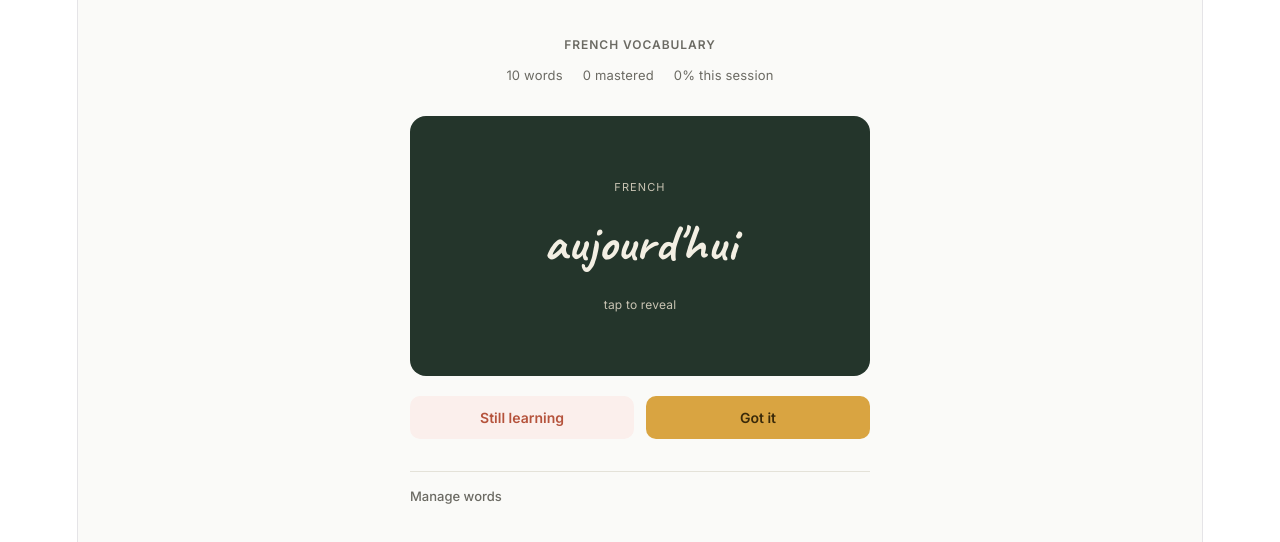
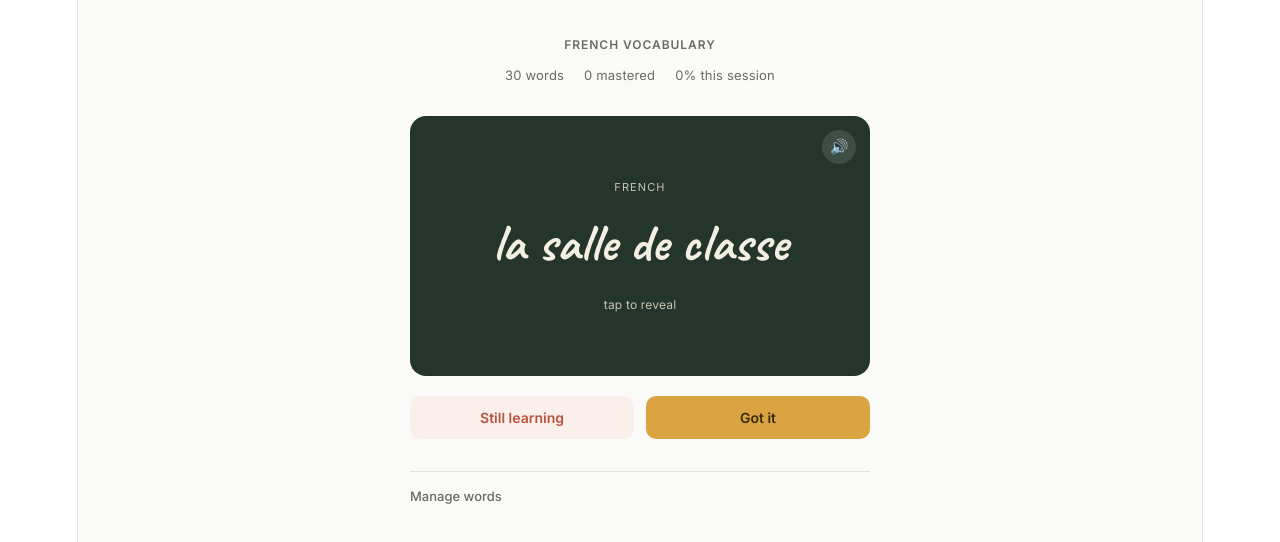
Before and after one commit to elijahetni17-cpu/french-flashcards, a React (Vite) app: page / in a window 1280 px wide. Shown: the top 542 px of the page. Built offline with nearby package versions, Linux system fonts and the light colour scheme.

Commit message:
Add course vocabulary and speaker button

```diff
--- a/src/App.jsx
+++ b/src/App.jsx
@@ -1,16 +1,36 @@
 import React, { useState, useMemo, useRef, useEffect } from "react";
 
 const STARTER_DECK = [
-  { front: "le chat", back: "the cat" },
-  { front: "manger", back: "to eat" },
-  { front: "la maison", back: "the house" },
-  { front: "aujourd'hui", back: "today" },
-  { front: "parler", back: "to speak" },
-  { front: "beaucoup", back: "a lot / many" },
-  { front: "le travail", back: "work / job" },
-  { front: "comprendre", back: "to understand" },
-  { front: "toujours", back: "always" },
-  { front: "l'ami / l'amie", back: "the friend" },
+  { front: "bonjour", back: "hello / good morning" },
+  { front: "bonsoir", back: "good evening" },
+  { front: "bonne nuit", back: "good night" },
+  { front: "salut", back: "hi (informal)" },
+  { front: "enchanté(e)", back: "nice to meet you" },
+  { front: "l'étudiant(e)", back: "the student" },
+  { front: "le copain / la copine", back: "the friend / mate" },
+  { front: "l'ami(e)", back: "the friend" },
+  { front: "l'ordinateur", back: "the computer" },
+  { front: "la salle de classe", back: "the classroom" },
+  { front: "le livre", back: "the book" },
+  { front: "la table", back: "the table" },
+  { front: "le stylo", back: "the pen" },
+  { front: "la gomme", back: "the eraser" },
+  { front: "le marché", back: "the market" },
+  { front: "une assiette", back: "a plate" },
+  { front: "le riz", back: "rice" },
+  { front: "les oranges", back: "the oranges" },
+  { front: "les mangues", back: "the mangoes" },
+  { front: "le gâteau", back: "the cake" },
+  { front: "le pâtissier", back: "the pastry chef" },
+  { front: "l'hôpital", back: "the hospital" },
+  { front: "l'entreprise", back: "the company" },
+  { front: "l'ingénieur(e)", back: "the engineer" },
+  { front: "le professeur", back: "the teacher" },
+  { front: "la vendeuse", back: "the saleswoman" },
+  { front: "le panier", back: "the basket" },
+  { front: "la nationalité", back: "the nationality" },
+  { front: "les vacances", back: "the holidays / vacation" },
+  { front: "l'emploi du temps", back: "the timetable" },
 ];
 
 const STORAGE_KEY = "french-flashcards-deck";
@@ -51,12 +71,25 @@ export default function FrenchFlashcards() {
   }, [cards]);
   const [currentId, setCurrentId] = useState(null);
   const [flipped, setFlipped] = useState(false);
+  const [instant, setInstant] = useState(false);
   const [reviewed, setReviewed] = useState(0);
   const [correct, setCorrect] = useState(0);
   const [showManage, setShowManage] = useState(false);
   const [newFront, setNewFront] = useState("");
   const [newBack, setNewBack] = useState("");
   const lastIdRef = useRef(null);
+  const rafRef = useRef(null);
+
+  useEffect(() => {
+    if (!instant) return;
+    const raf1 = requestAnimationFrame(() => {
+      rafRef.current = requestAnimationFrame(() => setInstant(false));
+    });
+    return () => {
+      cancelAnimationFrame(raf1);
+      if (rafRef.current) cancelAnimationFrame(rafRef.current);
+    };
+  }, [instant]);
 
   const mastered = cards.filter((c) => c.box >= 4).length;
 
@@ -84,6 +117,19 @@ export default function FrenchFlashcards() {
     lastIdRef.current = id;
   }
 
+  function speak(text) {
+    try {
+      if (!("speechSynthesis" in window)) return;
+      window.speechSynthesis.cancel();
+      const utterance = new SpeechSynthesisUtterance(text);
+      utterance.lang = "fr-FR";
+      utterance.rate = 0.85;
+      window.speechSynthesis.speak(utterance);
+    } catch (e) {
+      // speech synthesis unavailable, fail silently
+    }
+  }
+
   function handleFlip() {
     if (!current) return;
     setFlipped((f) => !f);
@@ -104,7 +150,7 @@ export default function FrenchFlashcards() {
       c.id === current.id ? { ...c, box: gotIt ? Math.min(c.box + 1, 4) : 1 } : c
     );
     const nextId2 = pickNext(nextPool, current.id);
-    lastIdRef.current = nextId2;
+    setInstant(true);
     setCurrentId(nextId2);
     setFlipped(false);
   }
@@ -210,6 +256,9 @@ export default function FrenchFlashcards() {
                   width: "100%",
                   height: 260,
                   transform: flipped ? "rotateY(180deg)" : "rotateY(0deg)",
+                  transition: instant
+                    ? "none"
+                    : "transform 0.45s cubic-bezier(.4,.2,.2,1)",
                 }}
               >
                 <div
@@ -227,6 +276,31 @@ export default function FrenchFlashcards() {
                     boxSizing: "border-box",
                   }}
                 >
+                  <button
+                    onClick={(e) => {
+                      e.stopPropagation();
+                      speak(current.front);
+                    }}
+                    aria-label="Pronounce word"
+                    style={{
+                      position: "absolute",
+                      top: 14,
+                      right: 14,
+                      width: 34,
+                      height: 34,
+                      borderRadius: "50%",
+                      border: "none",
+                      background: "rgba(255,255,255,0.12)",
+                      color: chalk,
+                      cursor: "pointer",
+                      fontSize: 15,
+                      display: "flex",
+                      alignItems: "center",
+                      justifyContent: "center",
+                    }}
+                  >
+                    🔊
+                  </button>
                   <p
                     style={{
                       fontSize: 11,
```
